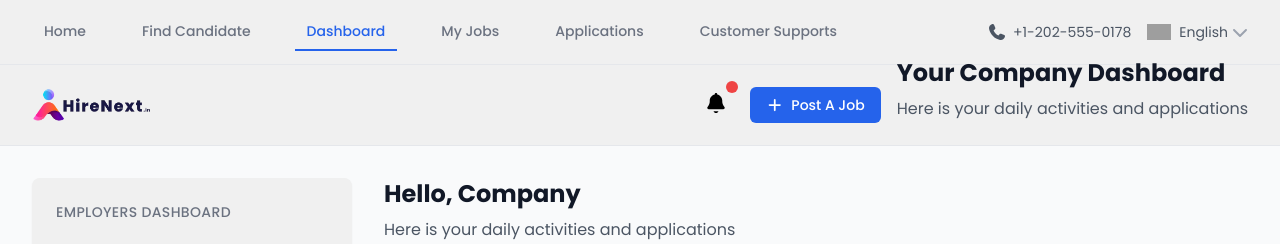
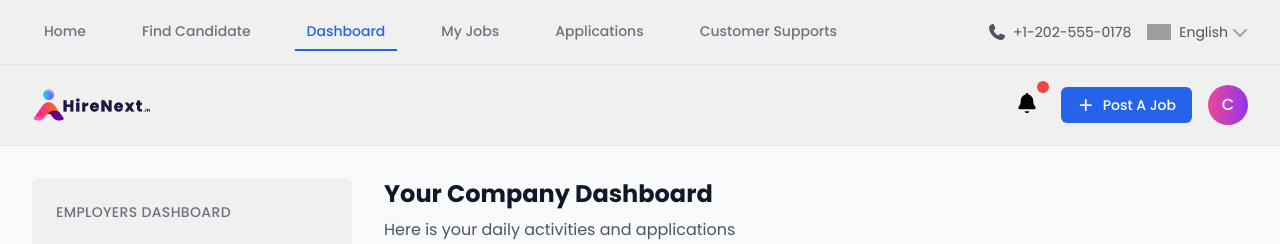
Before and after one commit to SubhodeepRoy17/job-portal-client, a React (Vite) app: page /company-dashboard in a window 1280 px wide. Shown: the top 244 px of the page. Built offline with nearby package versions, Linux system fonts and the light colour scheme; no server answers; grey boxes are pictures that could not be loaded.

Commit message:
login for company

```diff
--- a/src/pages/CompanyDashboard.jsx
+++ b/src/pages/CompanyDashboard.jsx
@@ -113,11 +113,8 @@ export default function CompanyDashboard() {
                 <FontAwesomeIcon icon={faPlus} className="mr-2" />
                 Post A Job
               </button>
-              <div className="mb-8">
-                <h1 className="text-2xl font-bold text-gray-900 mb-2">
-                  {company ? `Company - ${company.company_name}` : "Your Company Dashboard"}
-                </h1>
-                <p className="text-gray-600">Here is your daily activities and applications</p>
+              <div className="w-10 h-10 bg-gradient-to-r from-pink-500 to-purple-600 rounded-full flex items-center justify-center">
+                <span className="text-white font-medium">{company?.company_name?.charAt(0) || "C"}</span>
               </div>
             </div>
           </div>
@@ -161,8 +158,10 @@ export default function CompanyDashboard() {
           {/* Main Content */}
           <div className="flex-1">
             <div className="mb-8">
-              <h1 className="text-2xl font-bold text-gray-900 mb-2">Hello, {company?.company_name || "Company"}</h1>
-              <p className="text-gray-600">Here is your daily activities and applications</p>
+                <h1 className="text-2xl font-bold text-gray-900 mb-2">
+                  {company ? `Company - ${company.company_name}` : "Your Company Dashboard"}
+                </h1>
+                <p className="text-gray-600">Here is your daily activities and applications</p>
             </div>
 
             {/* Stats Cards */}
```
